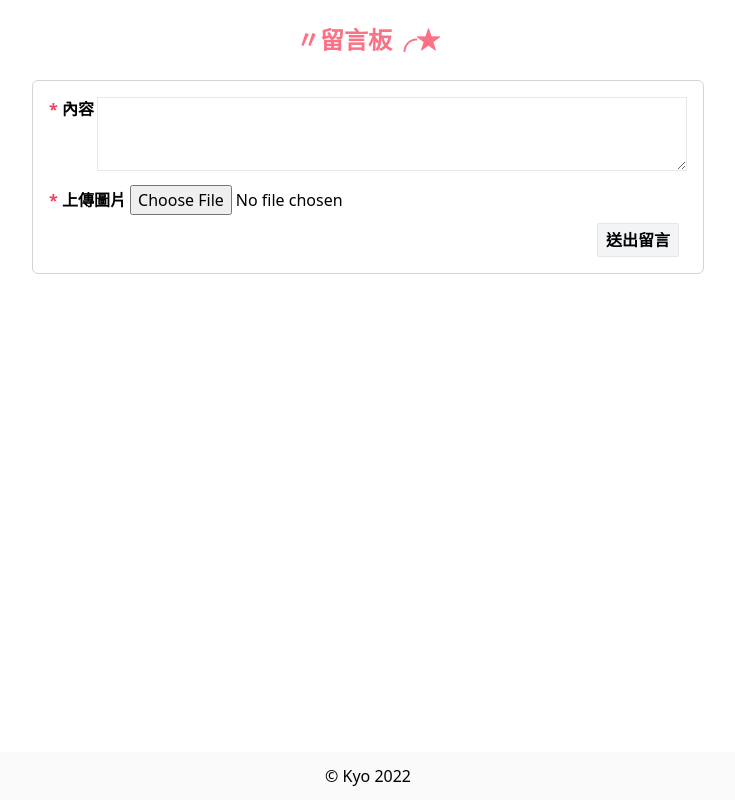
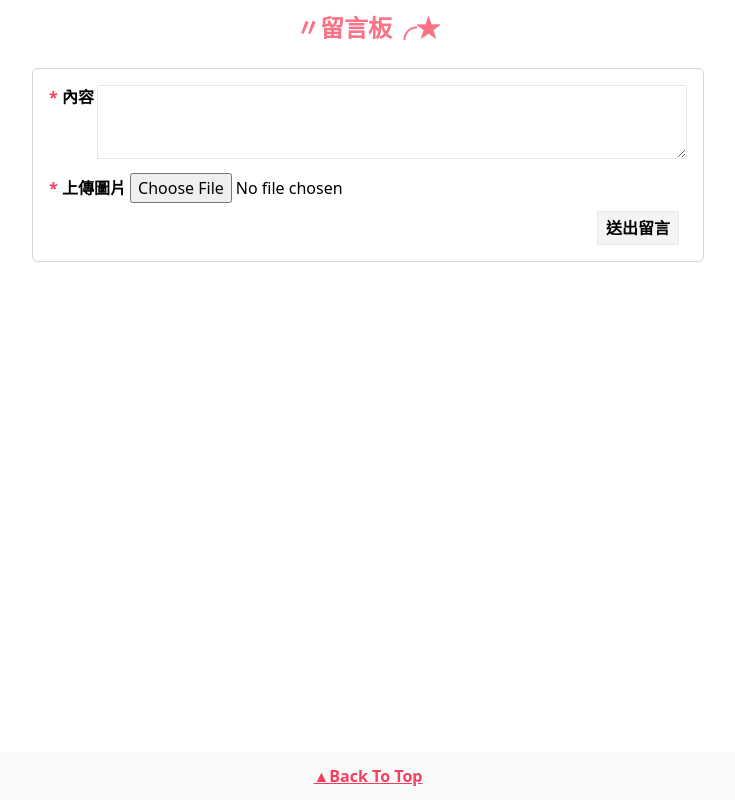
Before and after one commit to chiyu144/aws-s3-poc, a Flask app: page / in a window 1280 px wide. Shown: the whole page, without its empty margins (272-1007 px from the left). Run offline with Flask 2, Linux system fonts and the light colour scheme; parts of the project's set-up code (start-up, migrations or seed data) failed here and were passed over; some libraries are stand-ins or nearby versions.

Commit message:
feature: delete progress bar and add back to top link

```diff
--- a/app.py
+++ b/app.py
@@ -1,4 +1,3 @@
-from email.mime import image
 import os
 from dotenv import load_dotenv
 from flask import Flask, render_template, current_app, abort, jsonify, request
--- a/static/app.js
+++ b/static/app.js
@@ -18,21 +18,21 @@ const getMessages = async() => {
   else return res.data;
 };
 const postMessage = async(formData) => {
-  const progressStartTime = new Date();
-  const progressBar = document.querySelector('#progress-bar');
+  const messageButton = document.querySelector('#button-message');
+  messageButton.disabled = true;
+  messageButton.textContent = '處理中…';
   const res = await messagesApi('POST', formData);
-  const isAnimating = await animeProgressBar(progressStartTime);
   if (res.error) console.log('Error: Post Message Failed.')
   if (res.ok) {
-    if(!isAnimating) {
     const messages = await getMessages();
     const messagesContainer = document.querySelector('#container-messages');
     while (messagesContainer.firstChild) {
       messagesContainer.removeChild(messagesContainer.firstChild);
     };
     render(messages, true);
-      progressBar.style.width = 0;
-    }
+    messageButton.textContent = '送出留言';
+    messageButton.disabled = false;
+    messageForm.reset();
   };
 };
 const render = (messages, isReRender = false) => {
@@ -65,25 +65,10 @@ const render = (messages, isReRender = false) => {
     };
   });
 };
-const animeProgressBar = async(startTime = undefined) => {
-  const progressBar = document.querySelector('#progress-bar');
-  return await new Promise(resolve => {
-    const intervalTimerId = setInterval(() => {
-      const timePassed = new Date() - startTime;
-      let progress = timePassed / 500;
-      if (progress > 1) { progress = 1; }
-      let delta = Math.pow(progress, 2);
-      progressBar.style.width = `${ 100 * Math.abs(delta) }%`;
-      if( progress === 1 ) {
-        clearInterval(intervalTimerId);
-        resolve(false);
-      };
-    }, 20);
-  })
-};
 document.addEventListener('DOMContentLoaded', async() => {
   const errorHint = document.querySelector('#hint-error');
   const messageForm = document.querySelector('#form-message');
+  const backtotopLink = document.querySelector('#link-backtotop');
   const messages = await getMessages();
   if(messages.length > 0){render(messages);}
 
@@ -96,7 +81,10 @@ document.addEventListener('DOMContentLoaded', async() => {
     else {
       !errorHint.classList.contains('hidden') && errorHint.classList.add('hidden');
       postMessage(formData);
-      messageForm.reset();
     };
   });
+  backtotopLink.addEventListener('click', (e) => {
+    e.preventDefault();
+    window.scroll({top: 0, behavior: 'smooth'});
   });
+});
--- a/templates/index.html
+++ b/templates/index.html
@@ -9,7 +9,6 @@
 </head>
 <body class="h-full">
   <div class="flex flex-col min-h-screen">
-    <div id="progress-bar" class="flex-[0_0_12px] bg-teal-200 w-0"></div>
     <header>
       <div class="container mx-auto px-4">
         <h1 class="text-2xl text-center mt-3 font-bold text-rose-400">〃留言板╭★</h1>
@@ -27,8 +26,8 @@
             <input name="image-file" type="file" accept='image/gif, image/jpeg, image/png' class="file:cursor-pointer">
           </div>
           <div class="flex justify-end items-center gap-2">
-            <div id="hint-error" class="h-6 leading-6 align-middle gap-1 hidden text-teal-500 font-bold">請填妥所有欄位。</div>
-            <button type="submit" class="block border border-solid rounded-sm px-2 py-1 mr-2 font-bold bg-gray-100 hover:bg-gray-50">送出留言</button>
+            <div id="hint-error" class="h-6 leading-6 align-middle gap-1 hidden text-rose-600 font-bold">請填妥所有欄位。</div>
+            <button id="button-message" type="submit" class="block border border-solid rounded-sm px-2 py-1 mr-2 font-bold bg-gray-100 hover:bg-gray-50">送出留言</button>
           </div>
         </form>
       </div>
@@ -45,7 +44,7 @@
     </main>
     <footer class="bg-zinc-50">
       <div class="container mx-auto px-4">
-        <div class="text-center my-3">&copy; Kyo 2022</div>
+        <a id="link-backtotop" class="block text-center mx-auto my-3 cursor-pointer w-fit underline text-rose-500 font-bold hover:text-rose-400">▲Back To Top</a>
       </div>
     </footer>
   </div>
```
Lines whose indentation alone changed are shown as unchanged.
